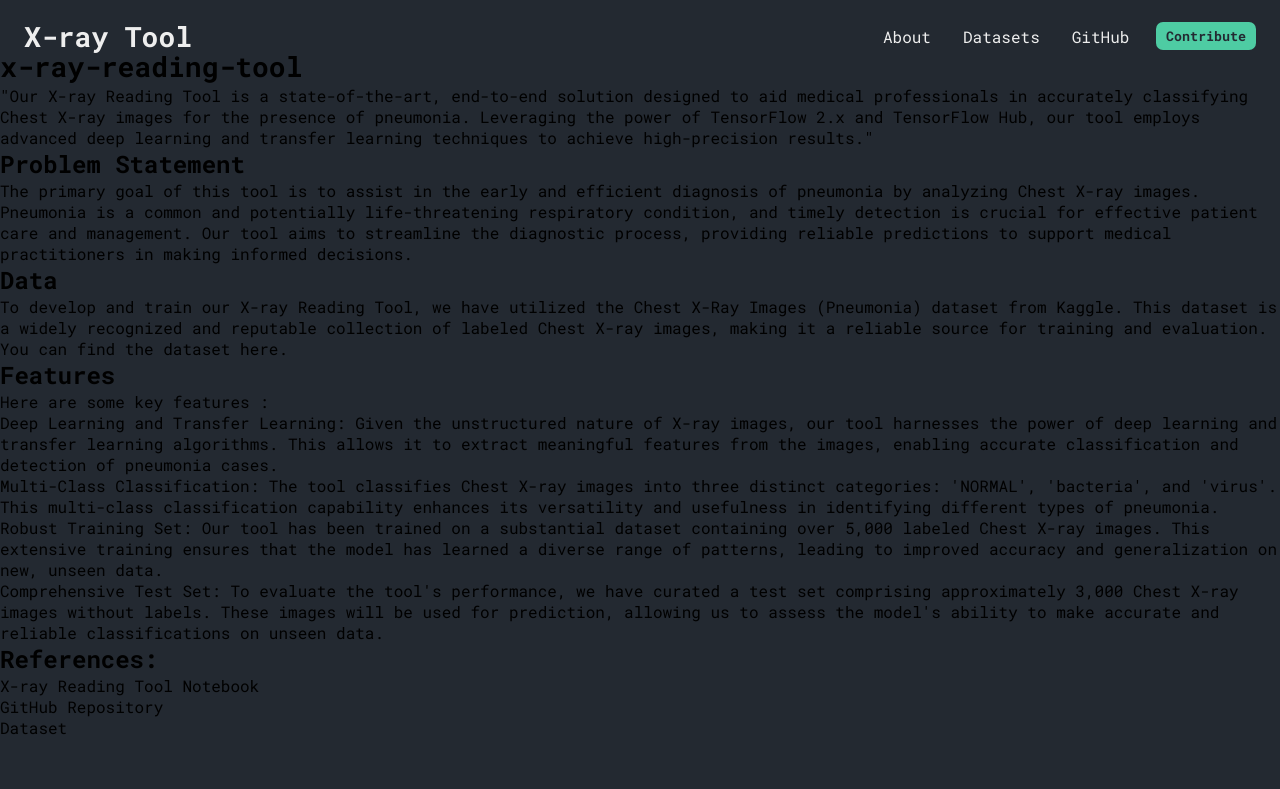
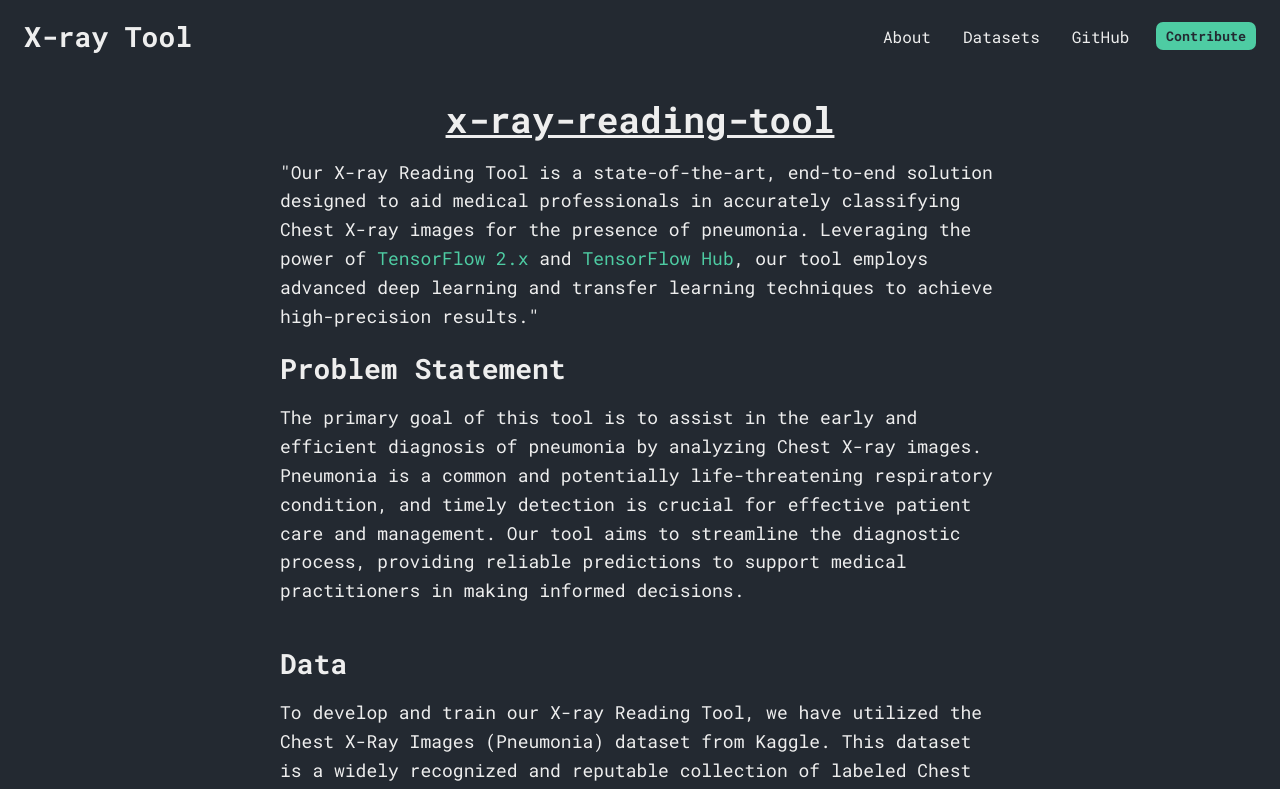
Before and after one commit to shantanuk7/x-ray-reading-tool, a Next.js app: page /about in a window 1280 px wide. Shown: the top 789 px of the page. Built offline with nearby package versions, Linux system fonts and the light colour scheme.

Commit message:
Add files via upload

```diff
--- a/src/app/globals.css
+++ b/src/app/globals.css
@@ -53,6 +53,14 @@ header{
 header > h1{
   flex: 1 1 auto;
   flex-shrink: 0;
+  padding: 0;
+}
+header > h1 >sup{
+  border: 1px solid var(--accent-teal);
+  border-radius: 25px;
+  padding: 2px;
+  font-size: 10px;
+  margin: 0;
 }
 
 nav{
@@ -120,3 +128,61 @@ main {
   border: 1px solid white;
 
 }
+
+
+/*=============== About ============== */
+
+.about > h1{
+  margin: 1%;
+  color: var(--neutral-white);
+  text-decoration: underline;
+  margin-bottom: 2%;
+}
+
+.about {
+
+  max-width: 800px;
+  color: var(--neutral-white);
+  padding: 20px;
+  margin: 0 auto; /* Center the .about div horizontally */
+}
+
+.about h1 {
+  font-size: 36px;
+  text-align: center;
+  text-decoration: underline;
+}
+
+.about p {
+  font-size: 18px;
+  line-height: 1.6;
+  margin-bottom: 20px;
+}
+
+.about section {
+  margin-bottom: 40px;
+}
+
+.about h2 {
+  font-size: 28px;
+  margin-bottom: 16px;
+}
+
+.about ul {
+  font-size: 18px;
+  line-height: 1.6;
+  list-style: disc;
+  margin-left: 30px;
+}
+.about ul> li{
+  margin-top: 10px;
+}
+
+.about a {
+  color: var(--accent-teal);
+  text-decoration: none;
+}
+
+.about a:hover {
+  text-decoration: underline;
+}
```
